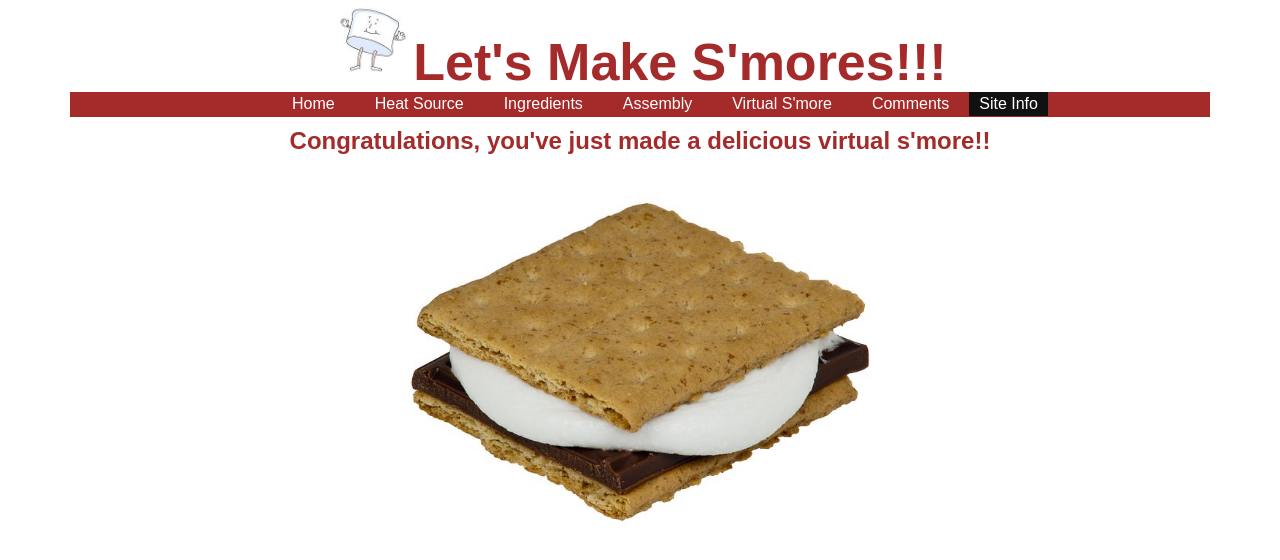
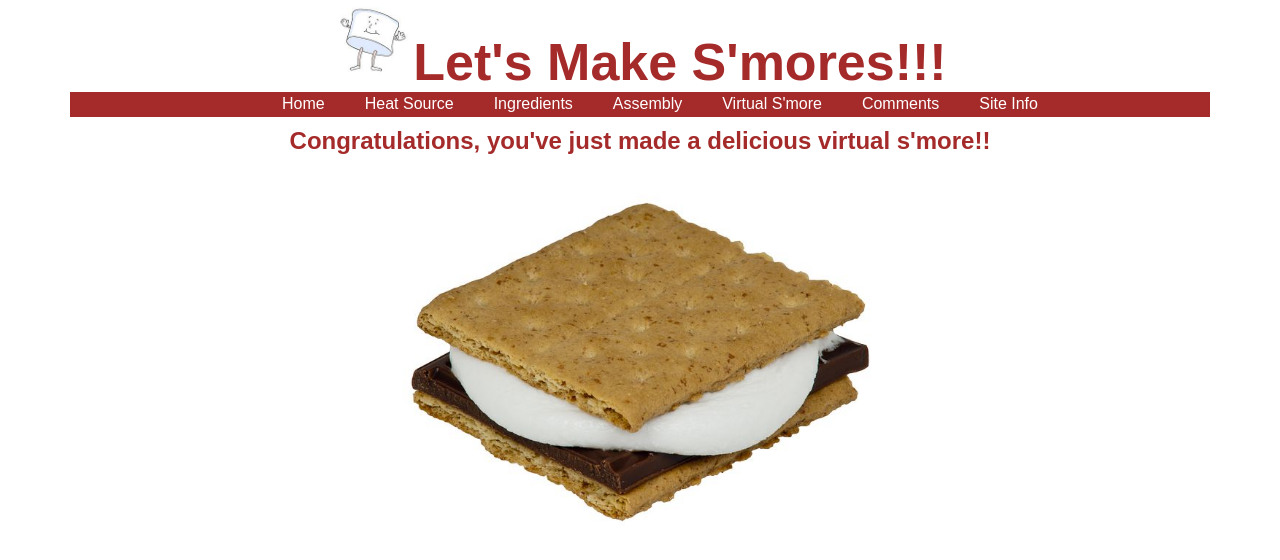
Before and after one commit to bridgetdisney/bridgetdisney.github.io, a plain HTML site: page congratulations.html in a window 1280 px wide. Drawn offline with Linux system fonts and the light colour scheme; a web font is replaced by a local one.

Commit message:
menu item correction

```diff
--- a/congratulations.html
+++ b/congratulations.html
@@ -17,7 +17,7 @@
 	    <script>
 	    	$(document).ready(function() {
 	    		document.getElementById("title").innerHTML = getTitle();
-				document.getElementById("menu").innerHTML = getMenu("Site Info");
+				document.getElementById("menu").innerHTML = getMenu("");
 	    	});
 	    </script>
 	</head>
```
